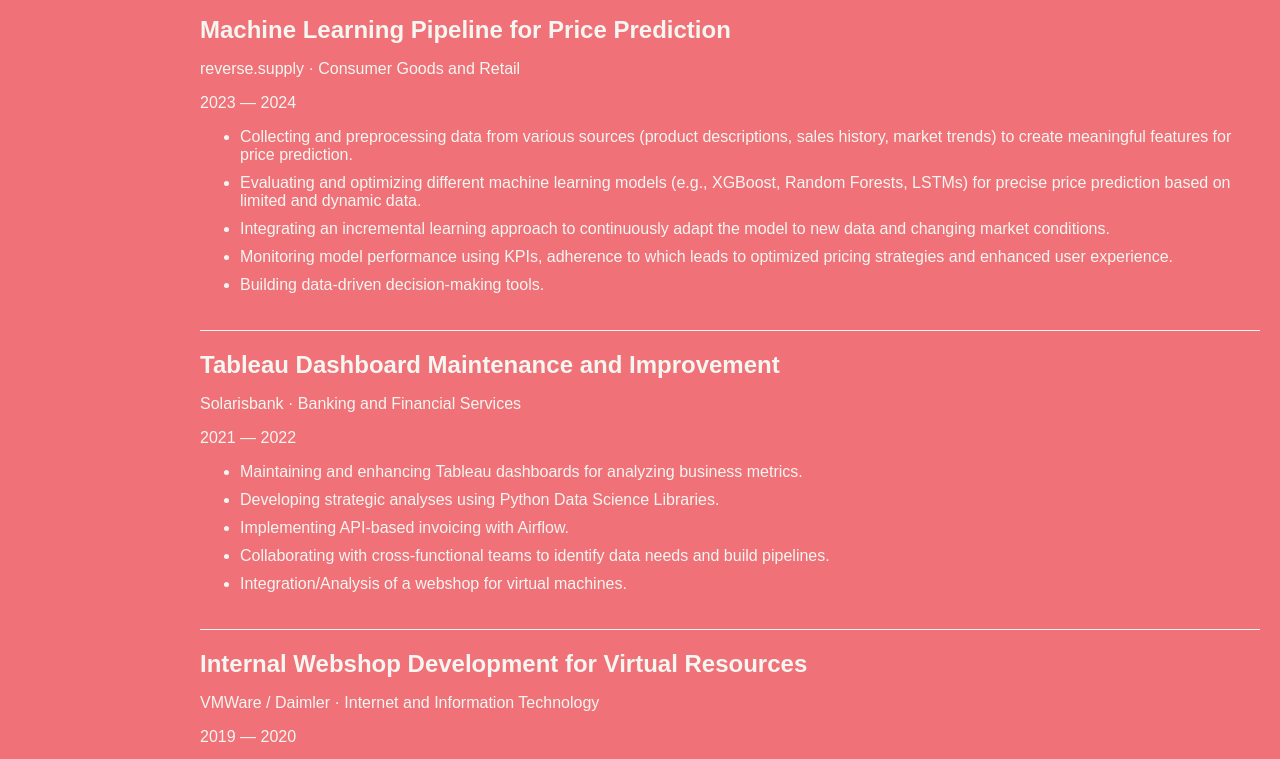
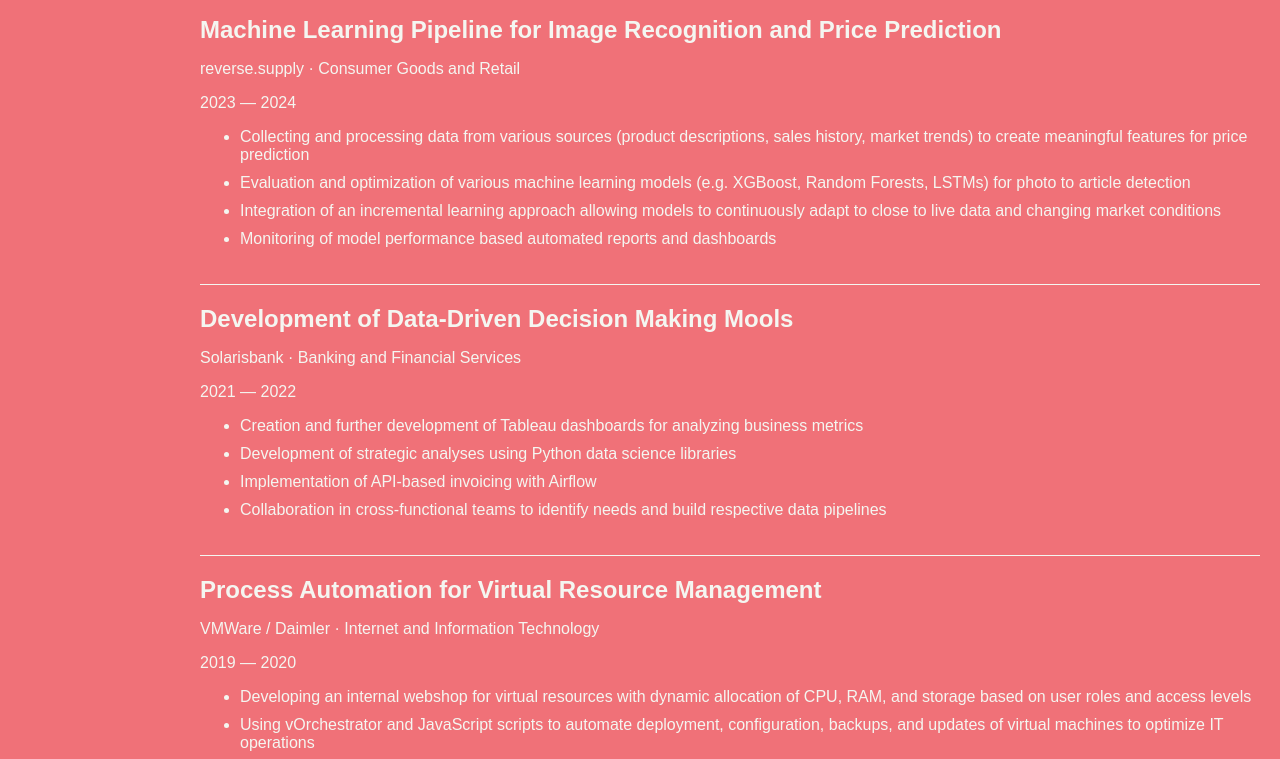
Before and after one commit to data-mafia/dadadata.github.io, a plain HTML site: page portfolio.html in a window 1280 px wide. Shown: the part 73-832 px from the top of the page. Drawn offline with Linux system fonts and the light colour scheme.

Commit message:
Update portfolio.html

```diff
--- a/portfolio.html
+++ b/portfolio.html
@@ -54,7 +54,6 @@
             color: #f4f6f1; /* Same blue color as the button */
             text-decoration: none;
             font-size: 1.7em;
-            font-weight: bold;
             cursor: pointer;
             border: 1px solid  #f4f6f1;
             border-radius: 0;
@@ -96,46 +95,44 @@
     </div>
 
     <header>
-        <h1>Projects</h1>
+        <h1>Previous Projects</h1>
     </header>
 
     <main>
         <!-- Project sections -->
         <section class="project">
-            <h2>Machine Learning Pipeline for Price Prediction</h2>
+            <h2>Machine Learning Pipeline for Image Recognition and Price Prediction</h2>
             <p>reverse.supply · Consumer Goods and Retail</p>
             <p>2023 — 2024</p>
             <ul>
-                <li>Collecting and preprocessing data from various sources (product descriptions, sales history, market trends) to create meaningful features for price prediction.</li>
-                <li>Evaluating and optimizing different machine learning models (e.g., XGBoost, Random Forests, LSTMs) for precise price prediction based on limited and dynamic data.</li>
-                <li>Integrating an incremental learning approach to continuously adapt the model to new data and changing market conditions.</li>
-                <li>Monitoring model performance using KPIs, adherence to which leads to optimized pricing strategies and enhanced user experience.</li>
-                <li>Building data-driven decision-making tools.</li>
+        		<li>Collecting and processing data from various sources (product descriptions, sales history, market trends) to create meaningful features for price prediction</li>
+        		<li>Evaluation and optimization of various machine learning models (e.g. XGBoost, Random Forests, LSTMs) for photo to article detection</li>
+        		<li>Integration of an incremental learning approach allowing models to continuously adapt to close to live data and changing market conditions</li>
+        		<li>Monitoring of model performance based automated reports and dashboards</li>
             </ul>
         </section>
 
         <section class="project">
-            <h2>Tableau Dashboard Maintenance and Improvement</h2>
+            <h2>Development of Data-Driven Decision Making Mools</h2>
             <p>Solarisbank · Banking and Financial Services</p>
             <p>2021 — 2022</p>
             <ul>
-                <li>Maintaining and enhancing Tableau dashboards for analyzing business metrics.</li>
-                <li>Developing strategic analyses using Python Data Science Libraries.</li>
-                <li>Implementing API-based invoicing with Airflow.</li>
-                <li>Collaborating with cross-functional teams to identify data needs and build pipelines.</li>
-                <li>Integration/Analysis of a webshop for virtual machines.</li>
+            <li>Creation and further development of Tableau dashboards for analyzing business metrics</li>
+            <li>Development of strategic analyses using Python data science libraries</li>
+            <li>Implementation of API-based invoicing with Airflow</li>
+            <li>Collaboration in cross-functional teams to identify needs and build respective data pipelines</li>
             </ul>
         </section>
 
         <section class="project">
-            <h2>Internal Webshop Development for Virtual Resources</h2>
+            <h2>Process Automation for Virtual Resource Management</h2>
             <p>VMWare / Daimler · Internet and Information Technology</p>
             <p>2019 — 2020</p>
             <ul>
-                <li>Developing an internal webshop for virtual resources with dynamic allocation of CPU, RAM, and storage based on user roles and access levels.</li>
-                <li>Using vOrchestrator and JavaScript scripts to automate deployment, configuration, backups, and updates of virtual machines to optimize IT operations.</li>
-                <li>Designing a user-friendly interface for self-management of resources with real-time usage dashboards and automated notifications based on data analysis of user experience.</li>
-                <li>Implementing granular access controls, data encryption, and secure authentication protocols, as well as compliance with industry regulations for secure and compliant resource virtualization.</li>
+                <li>Developing an internal webshop for virtual resources with dynamic allocation of CPU, RAM, and storage based on user roles and access levels</li>
+                <li>Using vOrchestrator and JavaScript scripts to automate deployment, configuration, backups, and updates of virtual machines to optimize IT operations</li>
+                <li>Designing a user-friendly interface for self-management of resources with real-time usage dashboards and automated notifications based on data analysis of user experience</li>
+                <li>Implementing granular access controls, data encryption, and secure authentication protocols to with industry regulations</li>
             </ul>
         </section>
     </main>
```
